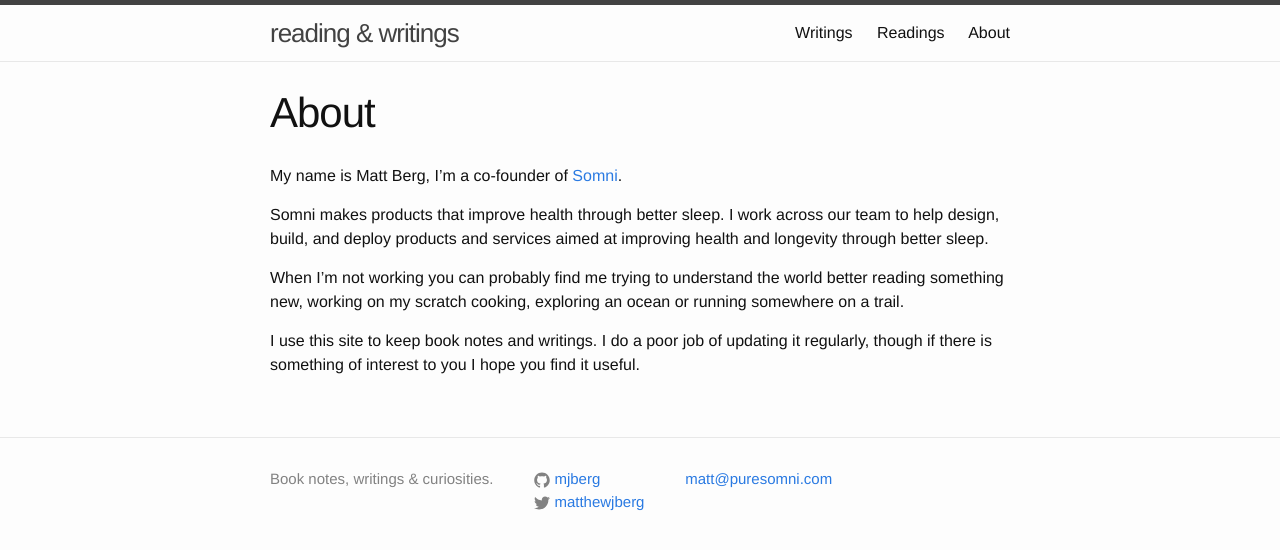
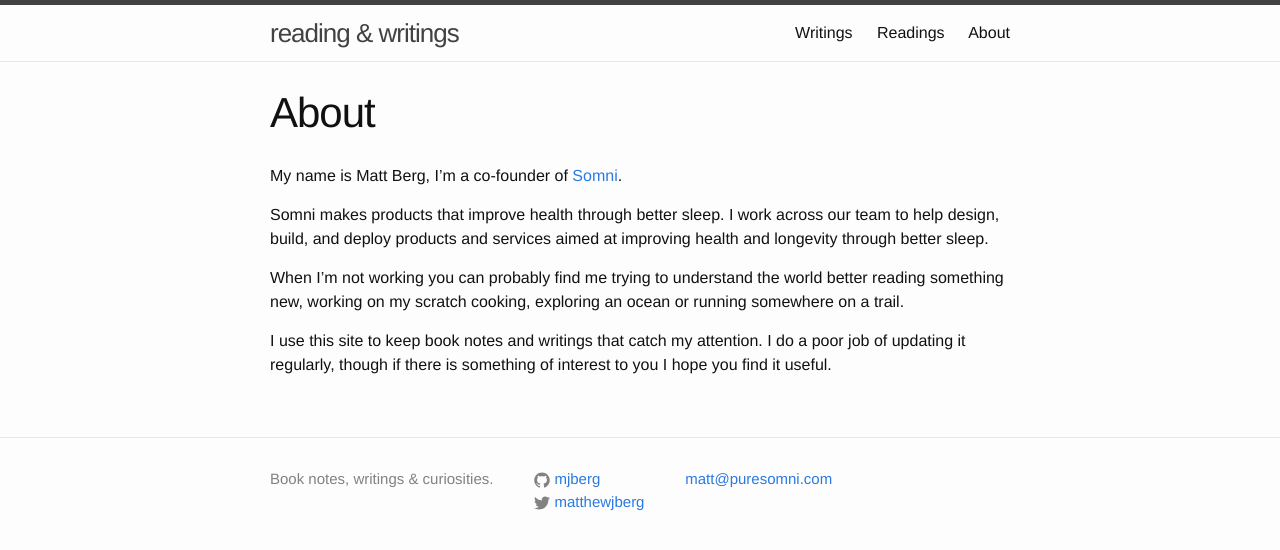
Before and after one commit to mjberg/reading-and-writing, a Jekyll site: the page built from about.md, in a window 1280 px wide. Shown: the top 550 px of the page. Built offline with Jekyll 4.4.1, drawn with Linux system fonts in a browser that asks for light colours.

Commit message:
update the about

```diff
--- a/about.md
+++ b/about.md
@@ -10,4 +10,4 @@ Somni makes products that improve health through better sleep. I work across our
 
 When I'm not working you can probably find me trying to understand the world better reading something new, working on my scratch cooking, exploring an ocean or running somewhere on a trail.
 
-I use this site to keep book notes and writings. I do a poor job of updating it regularly, though if there is something of interest to you I hope you find it useful.
+I use this site to keep book notes and writings that catch my attention. I do a poor job of updating it regularly, though if there is something of interest to you I hope you find it useful.
```
